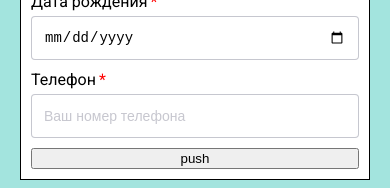
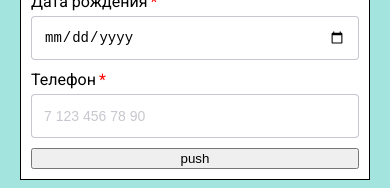
Before and after one commit to mefistodevelop/vue-form, a Vue app: page / in a window 390 px wide. Shown: the part 273-461 px from the top of the page. Built offline with nearby package versions, Linux system fonts and the light colour scheme.

Commit message:
feat: replace FormField with PhoneField

```diff
--- a/src/components/Form.vue
+++ b/src/components/Form.vue
@@ -44,11 +44,10 @@
       />
     </div>
     <div class="form__element">
-      <FormField
-        type="number"
+      <PhoneField
         label="Телефон"
         name="phone"
-        placeholder="Ваш номер телефона"
+        placeholder="7 123 456 78 90"
         v-model="form.phone"
         :v="$v.form.phone"
         required
@@ -60,8 +59,10 @@
 </template>
 
 <script>
-  import { required } from 'vuelidate/lib/validators';
+  import { required} from 'vuelidate/lib/validators';
+  import { length, firstCharIs } from '../utils/validators';
   import FormField from './FormField';
+  import PhoneField from './PhoneField';
 
   export default {
     name: 'Form',
@@ -76,14 +77,18 @@
        },
       };
     },
-    components: { FormField },
+    components: { FormField, PhoneField },
     validations: {
       form: {
         lastName: { required },
         name: { required },
         middleName: {},
         birthdate: { required },
-        phone: { required },
+        phone: {
+          required,
+          length: length(11),
+          firstCharIs: firstCharIs(7),
+        },
       },
     },
     methods: {
```
